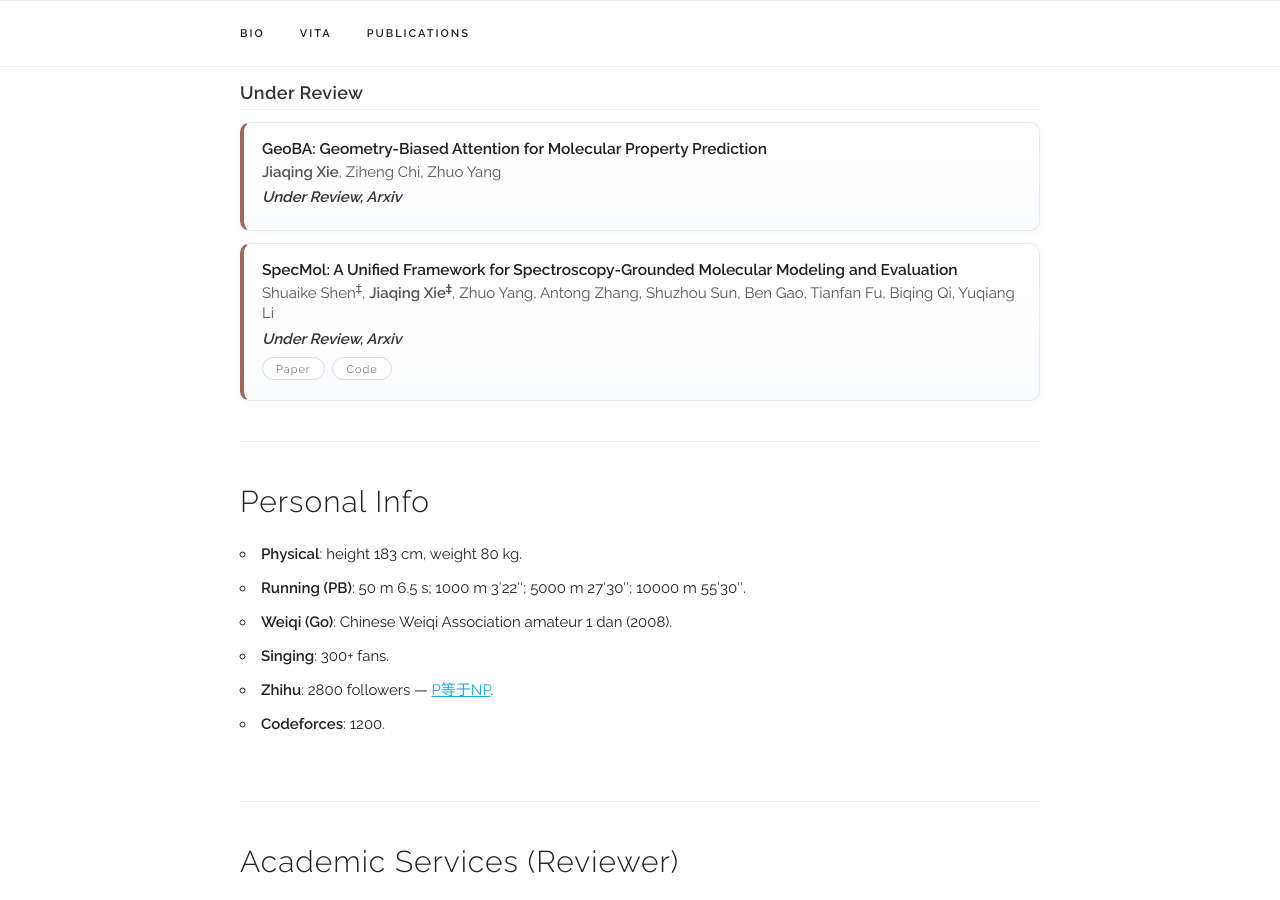
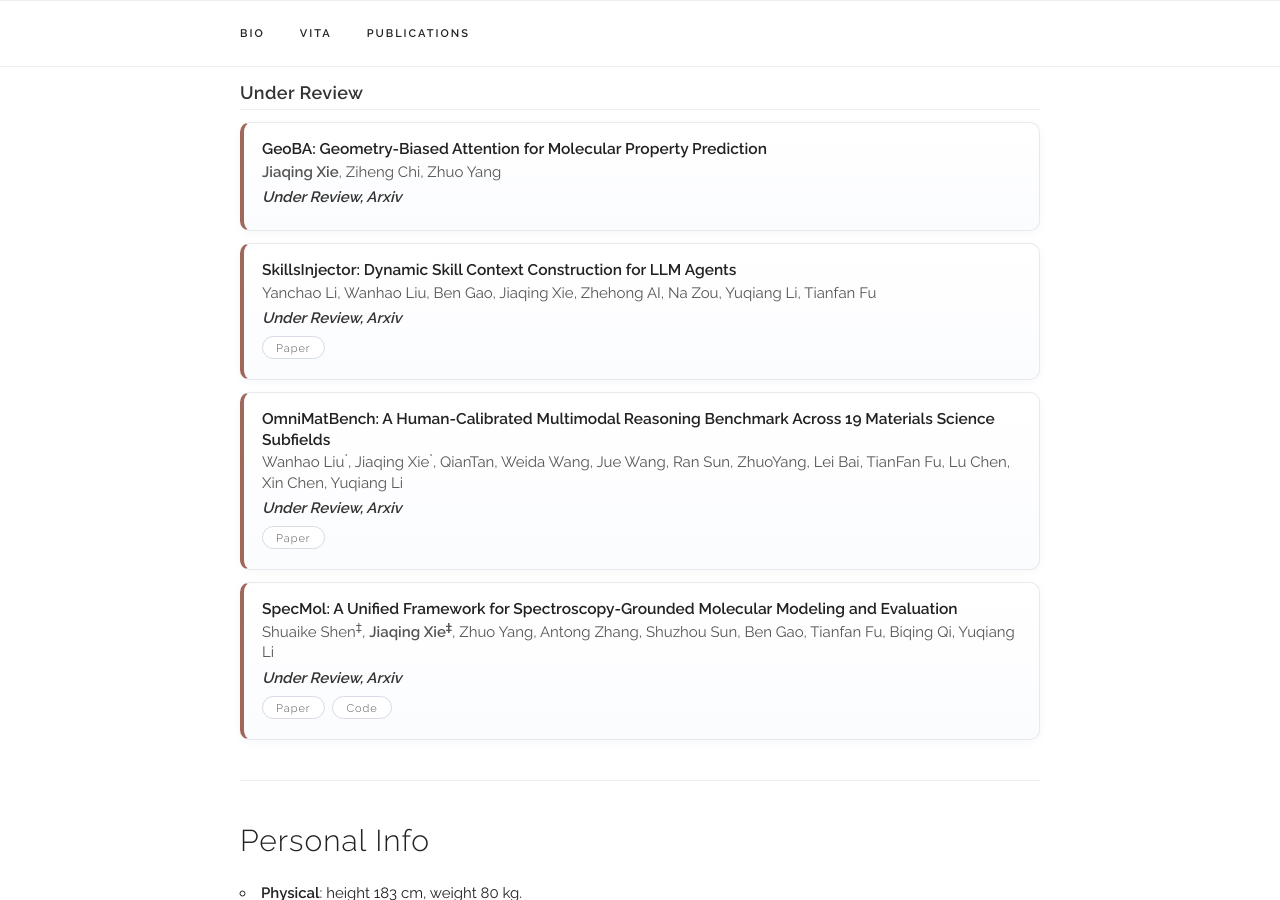
Before and after one commit to jiaqingxie/jiaqingxie.github.io, a Jekyll site: the page built from index.html, in a window 1280 px wide and 900 px high, scrolled down 3754 px. Built offline with Jekyll 4.4.1, drawn with Linux system fonts in a browser that asks for light colours; some web fonts are replaced.

Commit message:
Update publications.yaml

```diff
--- a/_data/publications.yaml
+++ b/_data/publications.yaml
@@ -11,6 +11,20 @@ papers:
   - title: "GeoBA: Geometry-Biased Attention for Molecular Property Prediction"
     authors: "<b>Jiaqing Xie</b>, Ziheng Chi, Zhuo Yang"
     venue: "Under Review, Arxiv"
+    selected: y
+    tags: ["Under Review"]
+
+  - title: "SkillsInjector: Dynamic Skill Context Construction for LLM Agents"
+    authors: "Yanchao Li, Wanhao Liu, Ben Gao, Jiaqing Xie, Zhehong AI, Na Zou, Yuqiang Li, Tianfan Fu"
+    venue: "Under Review, Arxiv"
+    paper_pdf: ""
+    selected: y
+    tags: ["Under Review"]
+
+  - title: "OmniMatBench: A Human-Calibrated Multimodal Reasoning Benchmark Across 19 Materials Science Subfields"
+    authors: "Wanhao Liu<sup>*</sup>, Jiaqing Xie<sup>*</sup>, QianTan, Weida Wang, Jue Wang, Ran Sun, ZhuoYang, Lei Bai, TianFan Fu, Lu Chen, Xin Chen, Yuqiang Li"
+    venue: "Under Review, Arxiv"
+    paper_pdf: ""
     selected: y
     tags: ["Under Review"]
 
```
